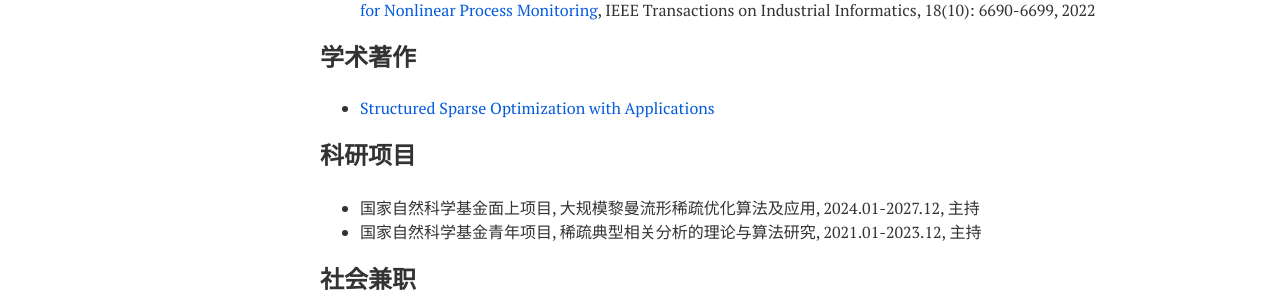
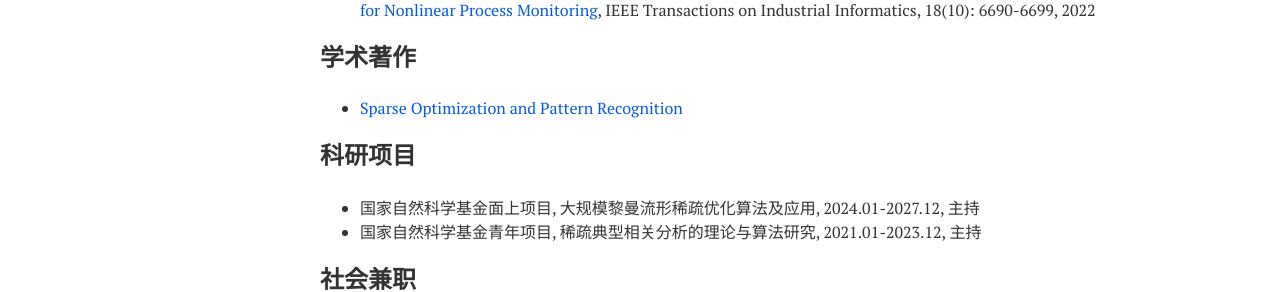
Before and after one commit to xianchaoxiu/xianchaoxiu.github.io, a Jekyll site: the page built from chinese/index.md, in a window 1280 px wide. Shown: the part 899-1191 px from the top of the page. Built offline with Jekyll 4.4.1, drawn with Linux system fonts in a browser that asks for light colours; nearby versions of some CDN libraries.

Commit message:
Update index.md

```diff
--- a/chinese/index.md
+++ b/chinese/index.md
@@ -40,7 +40,7 @@ share: false
 
 
 ### 学术著作
-* <a href="https://xianchaoxiu.github.io/chinese/book/SSO/" class="textlink" target="_blank">  Structured Sparse Optimization with Applications </a><br>
+* <a href="https://xianchaoxiu.github.io/chinese/book/SOPR/" class="textlink" target="_blank">  Sparse Optimization and Pattern Recognition </a><br>
 
 ### 科研项目
 * 国家自然科学基金面上项目, 大规模黎曼流形稀疏优化算法及应用, 2024.01-2027.12, 主持 <br>
```
